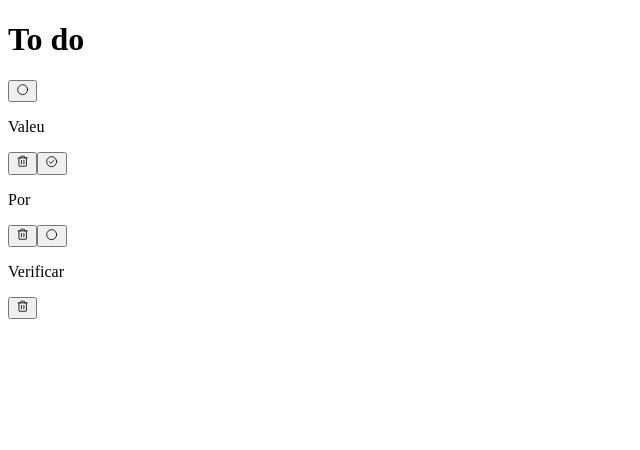
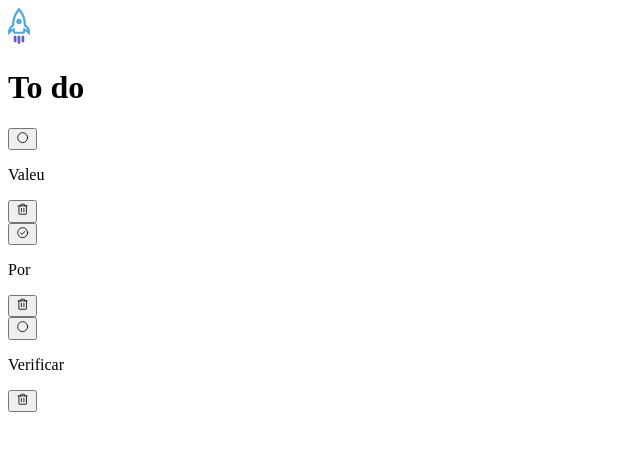
Before and after one commit to LuizGuerreiro/To-Do-React, a React (Vite) app: page / in a window 1280 px wide. Shown: the top 450 px of the page, without its empty margins (0-640 px from the left). Built offline with nearby package versions, Linux system fonts and the light colour scheme.

Commit message:
Header and TaskList components addicted

```diff
--- a/src/App.tsx
+++ b/src/App.tsx
@@ -1,46 +1,11 @@
-import { useState } from "react";
-import { Task } from "./components/Task";
+import { Header } from "./components/Header";
+import { TaskList } from "./components/TaskList";
 
 export function App() {
-
-  const [tasks, setTasks] = useState([
-    {id: "1", checked:false, content:"Valeu"},
-    {id: "2", checked:true, content:"Por"},
-    {id: "3", checked:false, content:"Verificar"}
-  ])
-
-  function checkTask(taskId:string) {
-    const newTasks = tasks.map( task => {
-        if(task.id === taskId) {
-          task.checked = !task.checked
-        }
-        return task
-    })
-    setTasks(newTasks)
-  }
-
-  function deleteTask(taskId:string) {
-    const newTasks = tasks.filter( task => {
-        return task.id !== taskId
-    })
-    setTasks(newTasks)
-  }
-
   return (
     <main>
-      <h1>To do</h1>
-      {tasks.map(task => {
-        return (
-          <Task
-            id={task.id}
-            checked={task.checked}
-            content={task.content}
-            key={task.id}
-            checkTask={checkTask}
-            deleteTask={deleteTask}
-          />
-        )
-      })}
+      <Header/>
+      <TaskList/>
     </main>
   )
 }
--- /dev/null
+++ b/src/components/Header.tsx
@@ -0,0 +1,10 @@
+import rocket from "../assets/rocket.svg";
+
+export function Header() {
+  return (
+    <header>
+      <img src={rocket} alt="Foguete colorido" />
+      <h1>To do</h1>
+    </header>
+  )
+}
--- a/src/components/Task.tsx
+++ b/src/components/Task.tsx
@@ -20,7 +20,7 @@ export function Task({ id, checked, content, checkTask, deleteTask}:TaskProps) {
   }
 
   return (
-    <>
+    <div id={id} className='task'>
       <button type='button' onClick={handleCheckTask}>
         {check}
       </button>
@@ -28,6 +28,6 @@ export function Task({ id, checked, content, checkTask, deleteTask}:TaskProps) {
       <button type='button' onClick={handleDeleteTask}>
         <Trash/>
       </button>
-    </>
+    </div>
   )
 }
--- /dev/null
+++ b/src/components/TaskList.tsx
@@ -0,0 +1,44 @@
+import { useState } from "react"
+import { Task } from "./Task"
+
+export function TaskList() {
+  const [tasks, setTasks] = useState([
+    {id: "1", checked:false, content:"Valeu"},
+    {id: "2", checked:true, content:"Por"},
+    {id: "3", checked:false, content:"Verificar"}
+  ])
+
+  function checkTask(taskId:string) {
+    const newTasks = tasks.map( task => {
+        if(task.id === taskId) {
+          task.checked = !task.checked
+        }
+        return task
+    })
+    setTasks(newTasks)
+  }
+
+  function deleteTask(taskId:string) {
+    const newTasks = tasks.filter( task => {
+        return task.id !== taskId
+    })
+    setTasks(newTasks)
+  }
+
+  return (
+    <section className="taskList">
+      {tasks.map(task => {
+        return (
+          <Task
+            id={task.id}
+            checked={task.checked}
+            content={task.content}
+            key={task.id}
+            checkTask={checkTask}
+            deleteTask={deleteTask}
+          />
+        )
+      })}
+    </section>
+  )
+}
```
Also changed, not shown: src/assets/rocket.svg (added).
